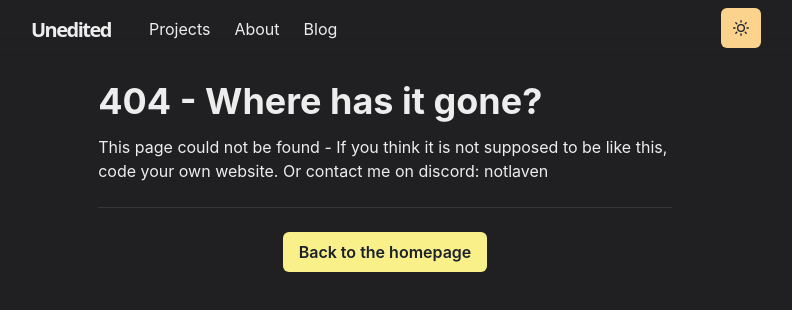
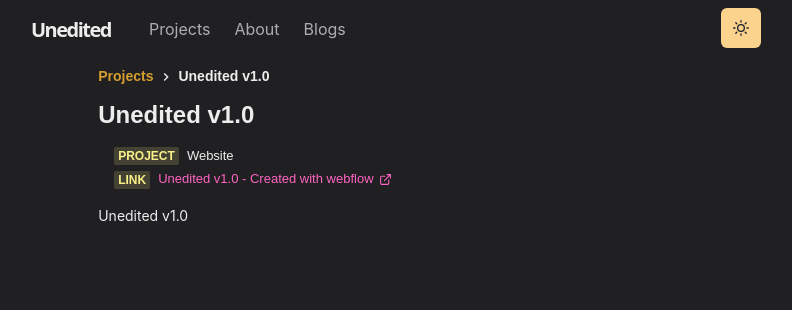
Before and after one commit to notlaven/uneditedweb, a Next.js app: page /projects/uneditedv1 in a window 1280 px wide. Before the commit this address had no page. Shown: the top 310 px of the page, without its empty margins (255-1047 px from the left). Built offline with nearby package versions, Linux system fonts and the light colour scheme.

Commit message:
Added unedited v1.0 template for project blog. Added navbar colordepth.

```diff
--- a/components/navbar.js
+++ b/components/navbar.js
@@ -20,7 +20,7 @@
 
 const LinkItem = ({ href, path, target, children, ...props }) => {
     const active = path === href
-    const inactiveColor = useColorModeValue('gray.800', 'whiteAlpha.900')
+    const inactiveColor = useColorModeValue('gray.800', 'whiteAlpha.700')
     return (
       <Link
         as={NextLink}
@@ -28,7 +28,7 @@
         scroll={false}
         p={2}
         bg={active ? 'grassTeal' : undefined}
-        color={active ? '#202023' : inactiveColor}
+        color={active ? 'whiteAlpha.900' : inactiveColor}
         target={target}
         {...props}
       >
@@ -83,7 +83,7 @@
                         About
                     </LinkItem>
                     <LinkItem href="/blogs" path={path}>
-                        Blog
+                        Blogs
                     </LinkItem>
                 </Stack>
 
--- a/package.json
+++ b/package.json
@@ -17,7 +17,7 @@
     "@emotion/react": "^11.11.1",
     "@emotion/styled": "^11.11.0",
     "framer-motion": "^10.16.12",
-    "next": "^14.0.3",
+    "next": "^14.0.4",
     "react": "^18.2.0",
     "react-dom": "^18.2.0"
   },
--- /dev/null
+++ b/pages/projects/uneditedv1.js
@@ -0,0 +1,45 @@
+import {
+    Container,
+    Badge,
+    Link,
+    List,
+    ListItem,
+    Heading,
+    Text
+  } from "@chakra-ui/react";
+  import { ExternalLinkIcon } from "@chakra-ui/icons";
+  import { Title, Meta } from "../../components/blog";
+  import Layout from "../../components/layouts/project";
+
+  const Project = () => {
+    return (
+      <Layout title="Unedited v1.0">
+        <Container>
+          <Title>Unedited v1.0</Title>
+
+          <Heading
+            as="h2"
+            fontSize={24}
+            fontFamily="Work Sans, sans-serif"
+            fontWeight="bold"
+          >
+            Unedited v1.0
+          </Heading>
+          <List ml={4} my={4} fontSize={13}>
+            <ListItem fontFamily={"Work sans, sans-serif"} mb={1}>
+              <Meta>Project</Meta><span>Website</span>
+            </ListItem>
+            <ListItem fontFamily={"Work sans, sans-serif"} mb={1}>
+              <Meta>Link</Meta><Link href="https://preview.webflow.com/preview/unedited?utm_medium=preview_link&utm_source=designer&utm_content=unedited&preview=5386da9674e380e5c179022063145489&workflow=preview">Unedited v1.0 - Created with webflow <ExternalLinkIcon mx="2px"/></Link>
+            </ListItem>
+          </List>
+
+          <Text fontSize={14} mt={3}>
+            Unedited v1.0
+          </Text>
+        </Container>
+      </Layout>
+    );
+  };
+
+  export default Project;
```
Also changed, not shown: 1 other file (tests, documents, lock files or other folders).
